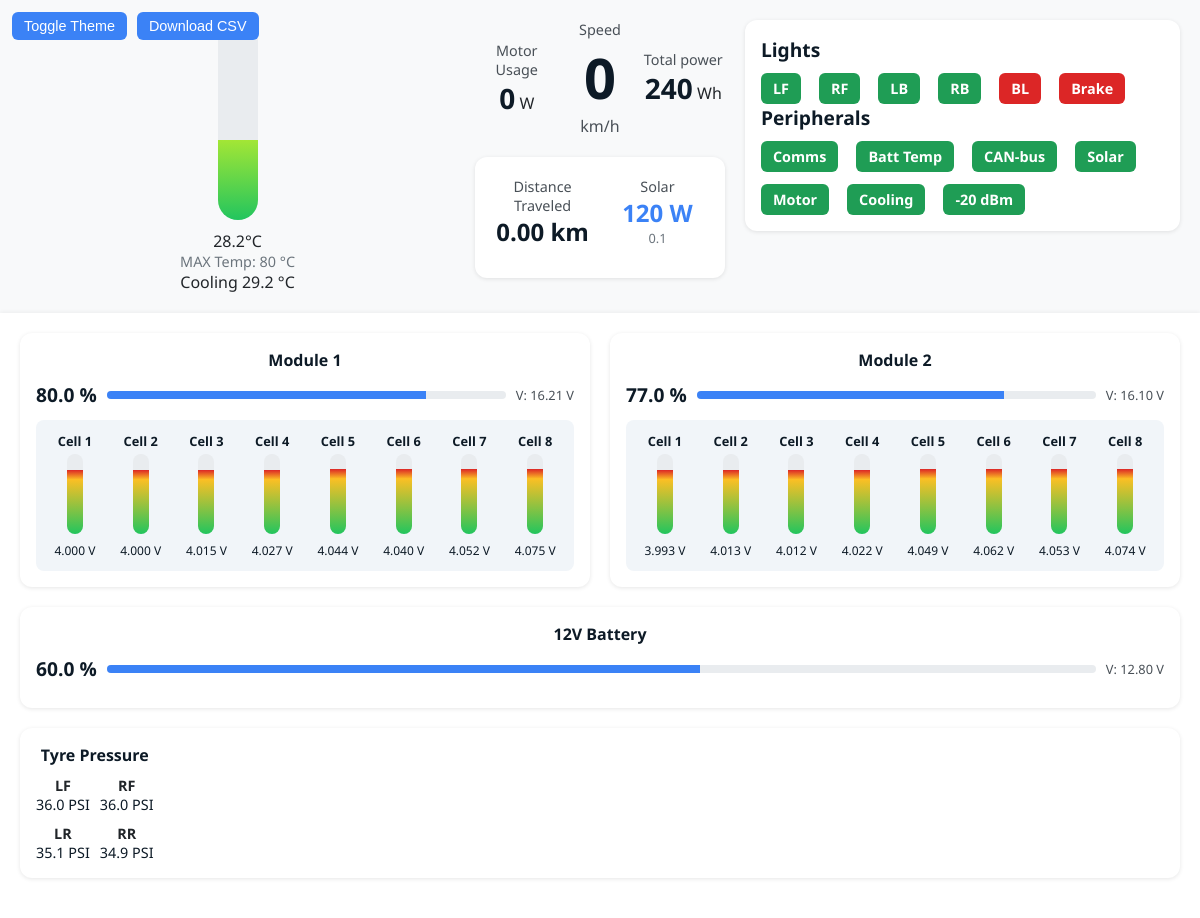
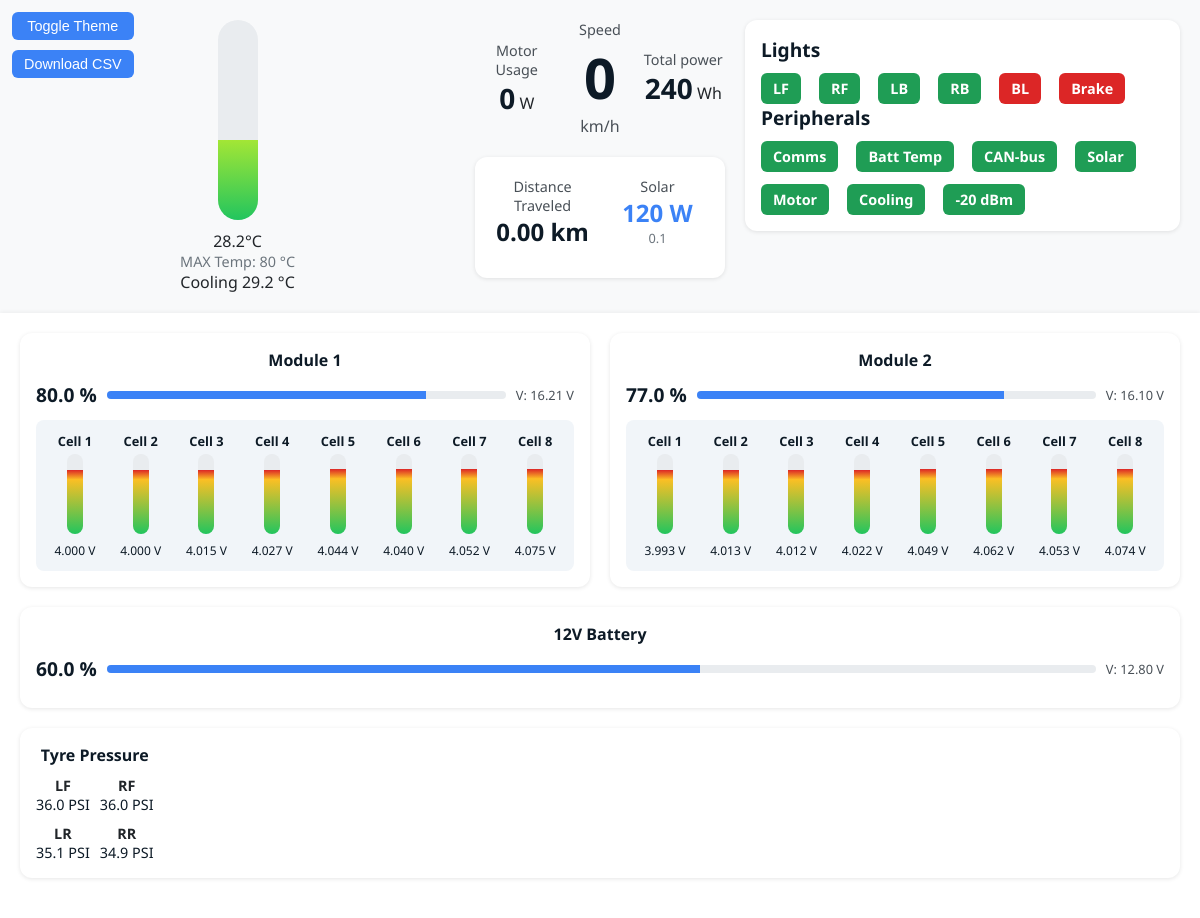
Before and after one commit to shikoubox/ROAST, an Electron app: page Parts/dashboard_2025/renderer/index.html in a window 1200 px wide. Drawn offline with Linux system fonts and the light colour scheme; no server answers.

Commit message:
Moved buttons to a more sensical place

```diff
--- a/Parts/dashboard_2025/styles.css
+++ b/Parts/dashboard_2025/styles.css
@@ -18,9 +18,10 @@ body {
    ============================ */
 .button-container {
   display: flex;
+  flex-direction: column;
   gap: 10px;
   justify-content: center; /* or 'space-between', 'flex-start' */
-  align-items: center;
+  align-items: left;
   position: fixed;
   top: 12px;
   left: 12px;
```
